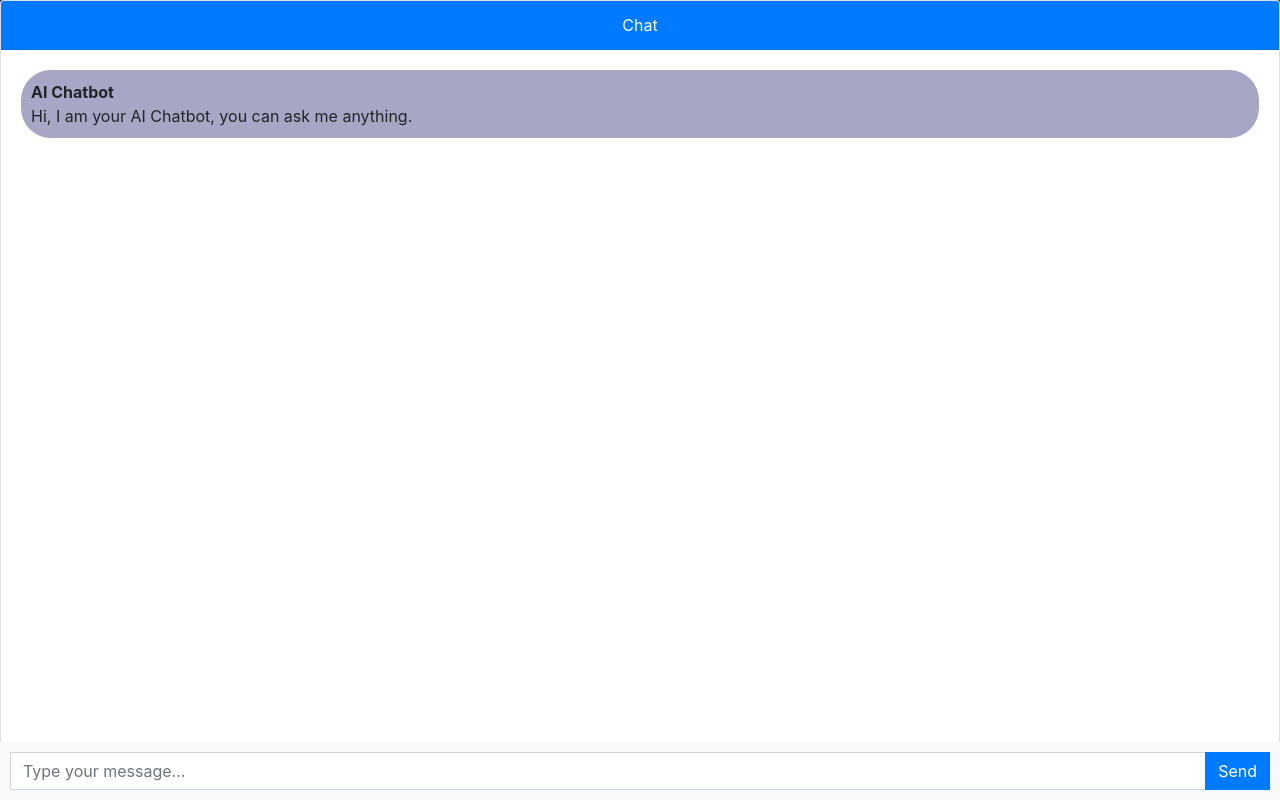
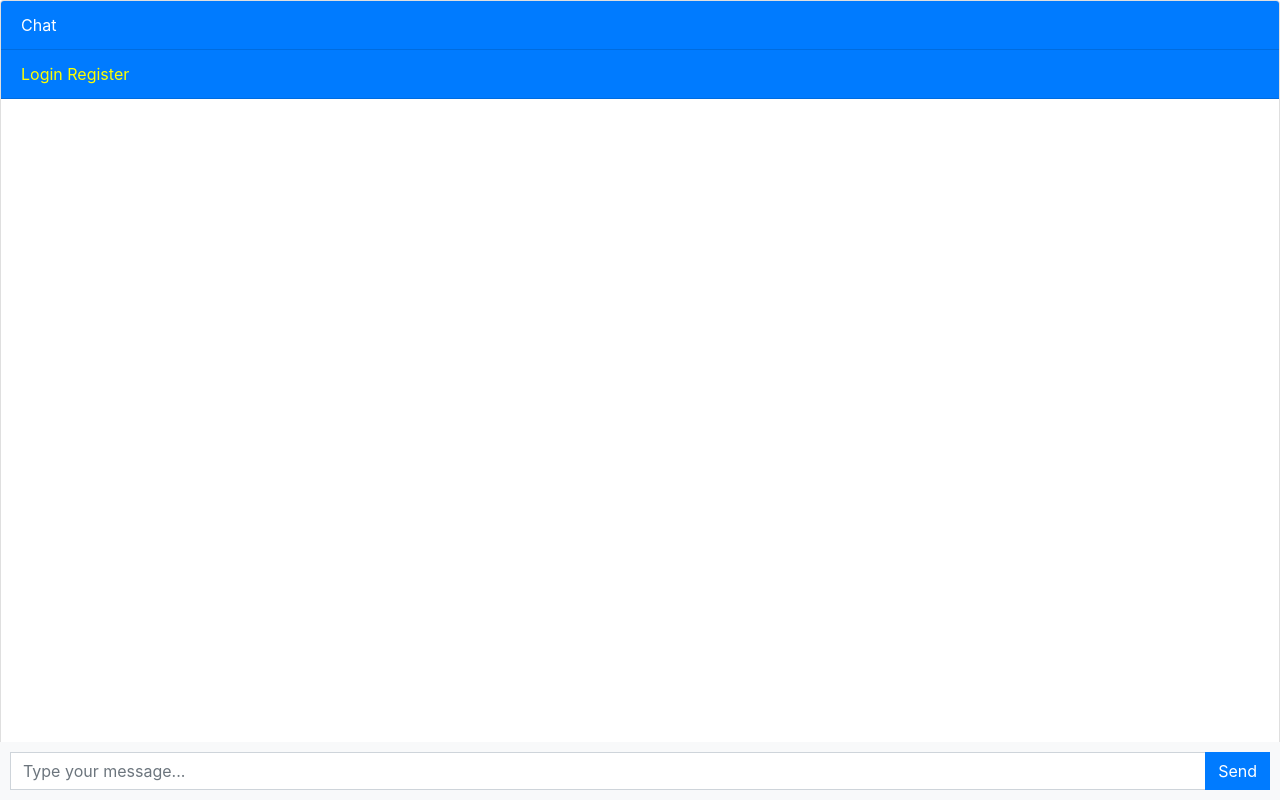
Before and after one commit to KuldeepBhatia001/IntelliChat, a Django app: page / in a window 1280 px wide. Run offline with Django 4.2, Linux system fonts and the light colour scheme; some libraries are stand-ins or nearby versions.

Commit message:
Ai chatbot

```diff
--- a/chatbot/views.py
+++ b/chatbot/views.py
@@ -1,10 +1,13 @@
-from django.shortcuts import render
+from django.shortcuts import render, redirect
 from django.http import JsonResponse
 import openai
-from requests import auth
+
+from django.contrib import auth
+from django.contrib.auth.models import User
 
 open_api_key = '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'
 openai.api_key = open_api_key
+
 
 def ask_openai(message):
     response = openai.ChatCompletion.create(
@@ -14,29 +17,57 @@ def ask_openai(message):
             {"role": "user", "content": message},
         ]
 
-
     )
 
     answer = response.choices[0].message.content.strip()
     return answer
 
 
-
 def chatbot(request):
     if request.method == 'POST':
-        message= request.POST.get('message')
+        message = request.POST.get('message')
         response = ask_openai(message)
-        return JsonResponse({'message': message,'response': response })
-    return render(request,  'chatbot.html')
+        return JsonResponse({'message': message, 'response': response})
+    return render(request, 'chatbot.html')
 
 
 def login(request):
-    return render(request, 'login.html')
+    if request.method == 'POST':
+        username = request.POST['username']
+        password = request.POST['password']
+        user = auth.authenticate(request, username=username, password=password)
+        if user is not None:
+            auth.login(request, user)
+            return redirect('chatbot')
+        else:
+            error_message = 'Invalid username or password'
+            return render(request, 'login.html', {'error_message': error_message})
+    else:
+        return render(request, 'login.html')
 
 
 def register(request):
+    if request.method == 'POST':
+        username = request.POST['username']
+        email = request.POST['email']
+        password1 = request.POST['password1']
+        password2 = request.POST['password2']
+
+        if password1 == password2:
+            try:
+                user = User.objects.create_user(username, email, password1)
+                user.save()
+                auth.login(request, user)
+                return redirect('chatbot')
+            except:
+                error_message = 'Error creating account'
+                return render(request, 'register.html', {'error_message': error_message})
+        else:
+            error_message = 'Password dont match'
+            return render(request, 'register.html', {'error_message': error_message})
     return render(request, 'register.html')
 
 
 def logout(request):
     auth.logout(request)
+    return redirect('login')
--- a/template/chatbot.html
+++ b/template/chatbot.html
@@ -4,7 +4,6 @@
 <style>
     body, html {
       height: 100%;
-       background-color: #353567;
     }
 
     .messages-box {
@@ -27,15 +26,13 @@
     }
 
     .sent {
-      background-color: #86a4b9;
+      background-color: #dcf8c6;
       align-self: flex-end;
-      border-radius: 30px;
     }
 
     .received {
-      background-color: #a7a7c5;
+      background-color: #f1f0f0;
       align-self: flex-start;
-      border-radius: 30px;
     }
 
     .message-form {
@@ -62,7 +59,6 @@
       height: 100%;
       display: flex;
       flex-direction: column;
-
     }
   </style>
 {% endblock %}
@@ -71,10 +67,29 @@
 {% block content %}
 <div class="chat-container">
   <div class="card flex-grow-1">
-    <div class="card-header bg-primary text-white" style="text-align: center">Chat</div>
+    <div class="card-header bg-primary text-white" text-align="center">Chat</div>
+    {% if user.is_authenticated %}
+    <div class="card-header bg-primary text-white"><b>Welcome, {{user.username}}</b>   <a style="color: yellow;" href="logout">Logout</a></div>
+    {% else %}
+    <div class="card-header bg-primary text-white"><a style="color: yellow" href="login">Login</a>   <a style="color: yellow; text-align: right" href="register">Register</a></div>
+    {% endif %}
     <div class="card-body messages-box">
 
       <ul class="list-unstyled messages-list">
+
+        {% for chat in chats %}
+          {% if chat.user == request.user %}
+
+            <li class="message sent">
+          <div class="message-text">
+            <div class="message-sender">
+              <b>You</b>
+            </div>
+            <div class="message-content">
+              {{chat.message}}
+            </div>
+          </div>
+        </li>
 
         <li class="message received">
           <div class="message-text">
@@ -82,10 +97,14 @@
               <b>AI Chatbot</b>
             </div>
             <div class="message-content">
-              Hi, I am your AI Chatbot, you can ask me anything.
+              {{chat.response}}
             </div>
           </div>
         </li>
+
+          {% endif %}
+        {% endfor %}
+
       </ul>
 
     </div>
@@ -105,7 +124,7 @@
 </div>
 
 <script>
-   const messagesList = document.querySelector('.messages-list');
+  const messagesList = document.querySelector('.messages-list');
   const messageForm = document.querySelector('.message-form');
   const messageInput = document.querySelector('.message-input');
 
@@ -160,6 +179,4 @@
   });
 
 </script>
-
-
 {% endblock %}
```
Also changed, not shown: chatbot/models.py (+9 -0 lines), db.sqlite3.
